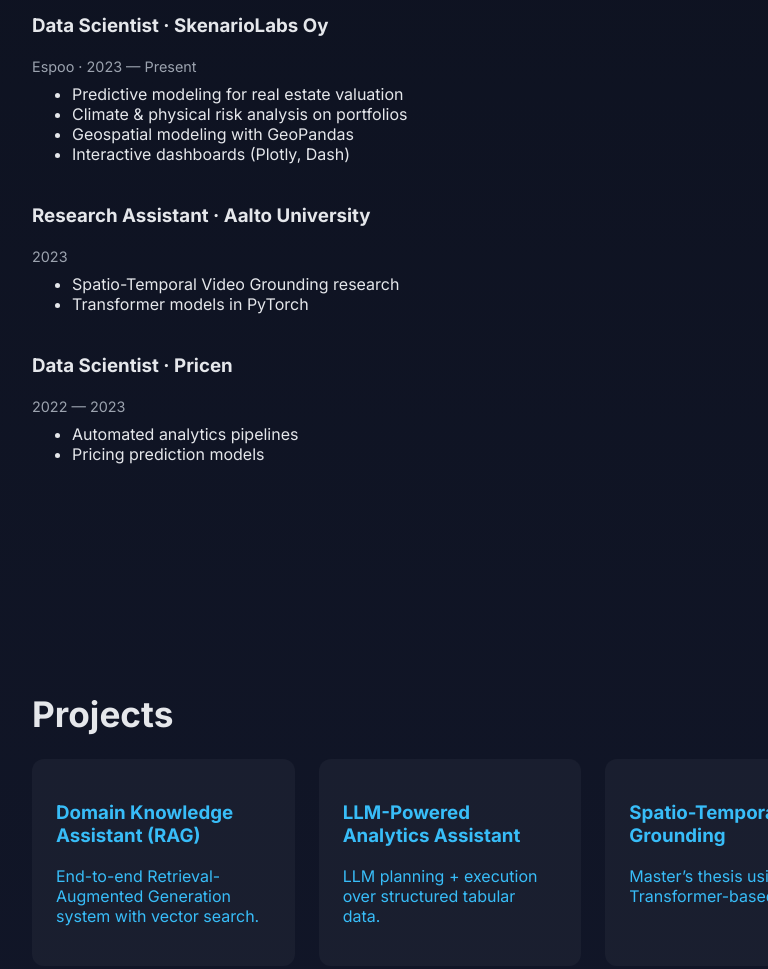
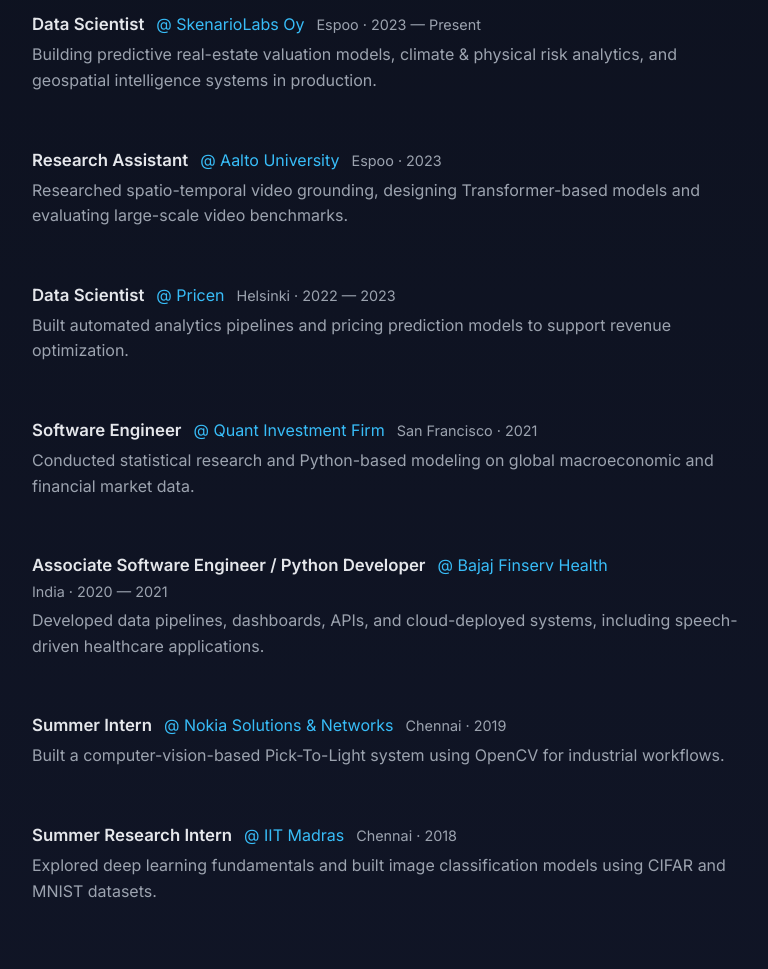
Before and after one commit to Hans7331/hans7331.github.io, a plain HTML site: page index.html in a window 1280 px wide. Shown: the part 1260-2229 px from the top of the page, without its empty margins (190-958 px from the left). Drawn offline with Linux system fonts and the light colour scheme.

Commit message:
experience sectio update

```diff
--- a/index.html
+++ b/index.html
@@ -55,42 +55,99 @@
   </section>
 
   <!-- EXPERIENCE -->
-  <section id="experience" class="section">
-    <h2>Experience</h2>
+<section id="experience" class="section">
+  <h2>Experience</h2>
 
-    <div class="timeline">
+  <div class="experience">
 
-      <div class="item">
-        <h3>Data Scientist · SkenarioLabs Oy</h3>
-        <span>Espoo · 2023 — Present</span>
-        <ul>
-          <li>Predictive modeling for real estate valuation</li>
-          <li>Climate & physical risk analysis on portfolios</li>
-          <li>Geospatial modeling with GeoPandas</li>
-          <li>Interactive dashboards (Plotly, Dash)</li>
-        </ul>
+    <div class="exp-item">
+      <div class="exp-header">
+        <span class="role">Data Scientist</span>
+        <span class="company">@ SkenarioLabs Oy</span>
+        <span class="time">Espoo · 2023 — Present</span>
       </div>
+      <p class="exp-desc">
+        Building predictive real-estate valuation models, climate & physical risk analytics,
+        and geospatial intelligence systems in production.
+      </p>
+    </div>
 
-      <div class="item">
-        <h3>Research Assistant · Aalto University</h3>
-        <span>2023</span>
-        <ul>
-          <li>Spatio-Temporal Video Grounding research</li>
-          <li>Transformer models in PyTorch</li>
-        </ul>
+    <div class="exp-item">
+      <div class="exp-header">
+        <span class="role">Research Assistant</span>
+        <span class="company">@ Aalto University</span>
+        <span class="time">Espoo · 2023</span>
       </div>
+      <p class="exp-desc">
+        Researched spatio-temporal video grounding, designing Transformer-based models
+        and evaluating large-scale video benchmarks.
+      </p>
+    </div>
 
-      <div class="item">
-        <h3>Data Scientist · Pricen</h3>
-        <span>2022 — 2023</span>
-        <ul>
-          <li>Automated analytics pipelines</li>
-          <li>Pricing prediction models</li>
-        </ul>
+    <div class="exp-item">
+      <div class="exp-header">
+        <span class="role">Data Scientist</span>
+        <span class="company">@ Pricen</span>
+        <span class="time">Helsinki · 2022 — 2023</span>
       </div>
+      <p class="exp-desc">
+        Built automated analytics pipelines and pricing prediction models
+        to support revenue optimization.
+      </p>
+    </div>
 
+    <div class="exp-item">
+      <div class="exp-header">
+        <span class="role">Software Engineer</span>
+        <span class="company">@ Quant Investment Firm</span>
+        <span class="time">San Francisco · 2021</span>
+      </div>
+      <p class="exp-desc">
+        Conducted statistical research and Python-based modeling
+        on global macroeconomic and financial market data.
+      </p>
     </div>
-  </section>
+
+    <div class="exp-item">
+      <div class="exp-header">
+        <span class="role">Associate Software Engineer / Python Developer</span>
+        <span class="company">@ Bajaj Finserv Health</span>
+        <span class="time">India · 2020 — 2021</span>
+      </div>
+      <p class="exp-desc">
+        Developed data pipelines, dashboards, APIs, and cloud-deployed systems,
+        including speech-driven healthcare applications.
+      </p>
+    </div>
+
+    <div class="exp-item">
+      <div class="exp-header">
+        <span class="role">Summer Intern</span>
+        <span class="company">@ Nokia Solutions & Networks</span>
+        <span class="time">Chennai · 2019</span>
+      </div>
+      <p class="exp-desc">
+        Built a computer-vision-based Pick-To-Light system using OpenCV
+        for industrial workflows.
+      </p>
+    </div>
+
+    <div class="exp-item">
+      <div class="exp-header">
+        <span class="role">Summer Research Intern</span>
+        <span class="company">@ IIT Madras</span>
+        <span class="time">Chennai · 2018</span>
+      </div>
+      <p class="exp-desc">
+        Explored deep learning fundamentals and built image classification models
+        using CIFAR and MNIST datasets.
+      </p>
+    </div>
+
+  </div>
+</section>
+
+
 
   <!-- PROJECTS -->
   <section id="projects" class="section">
--- a/style.css
+++ b/style.css
@@ -107,18 +107,44 @@
 }
 
 /* EXPERIENCE */
-.timeline .item {
-  margin-bottom: 2.5rem;
+.experience {
+  display: flex;
+  flex-direction: column;
+  gap: 2.5rem;
 }
 
-.timeline span {
+.exp-item {
+  max-width: 720px;
+}
+
+.exp-header {
+  display: flex;
+  flex-wrap: wrap;
+  gap: 0.5rem 0.75rem;
+  align-items: baseline;
+}
+
+.role {
+  font-weight: 600;
+  font-size: 1.05rem;
+}
+
+.company {
+  color: var(--accent);
+  font-weight: 500;
+}
+
+.time {
   color: var(--muted);
   font-size: 0.9rem;
 }
 
-.timeline ul {
+.exp-desc {
   margin-top: 0.5rem;
+  color: var(--muted);
+  line-height: 1.6;
 }
+
 
 /* PROJECTS */
 .grid {
```
